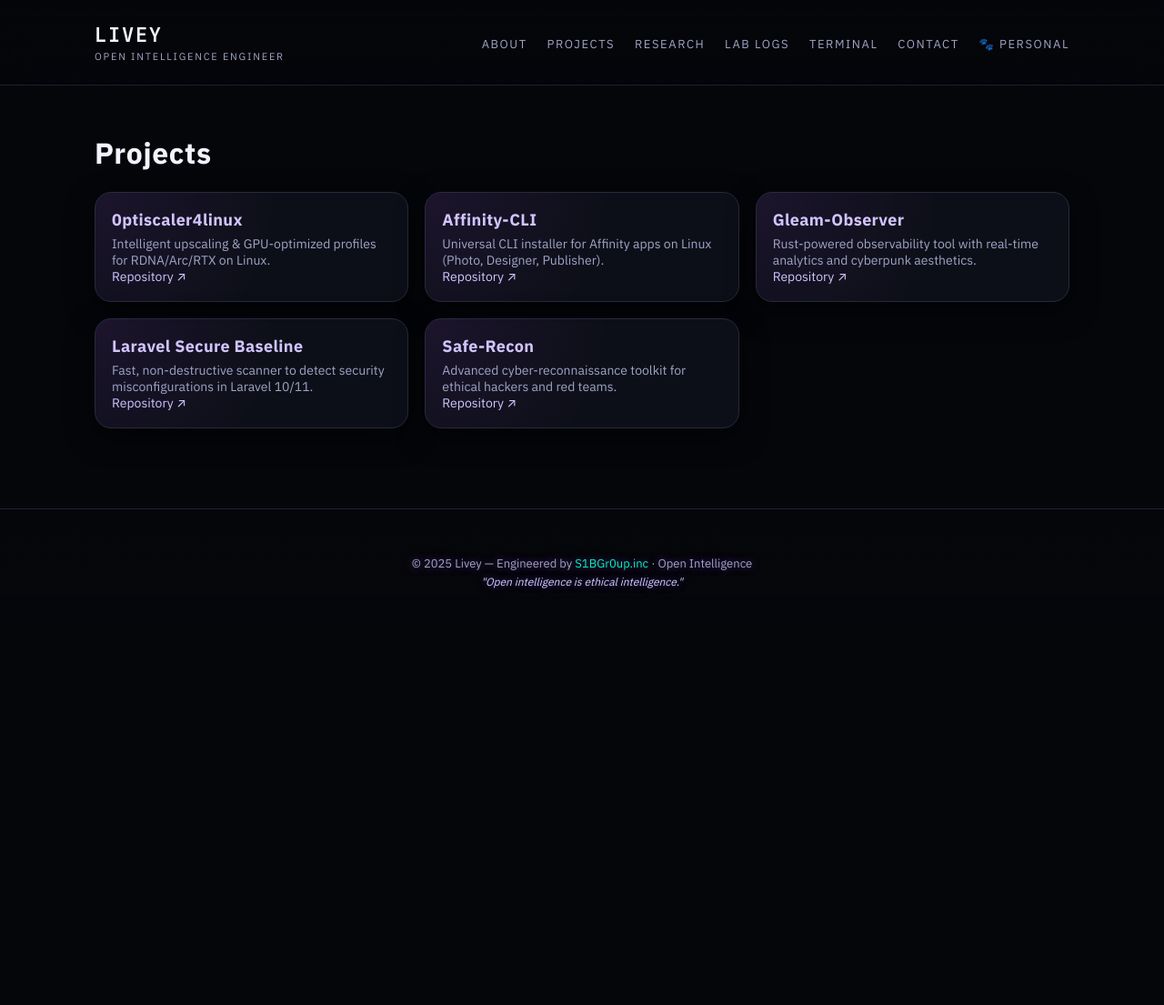
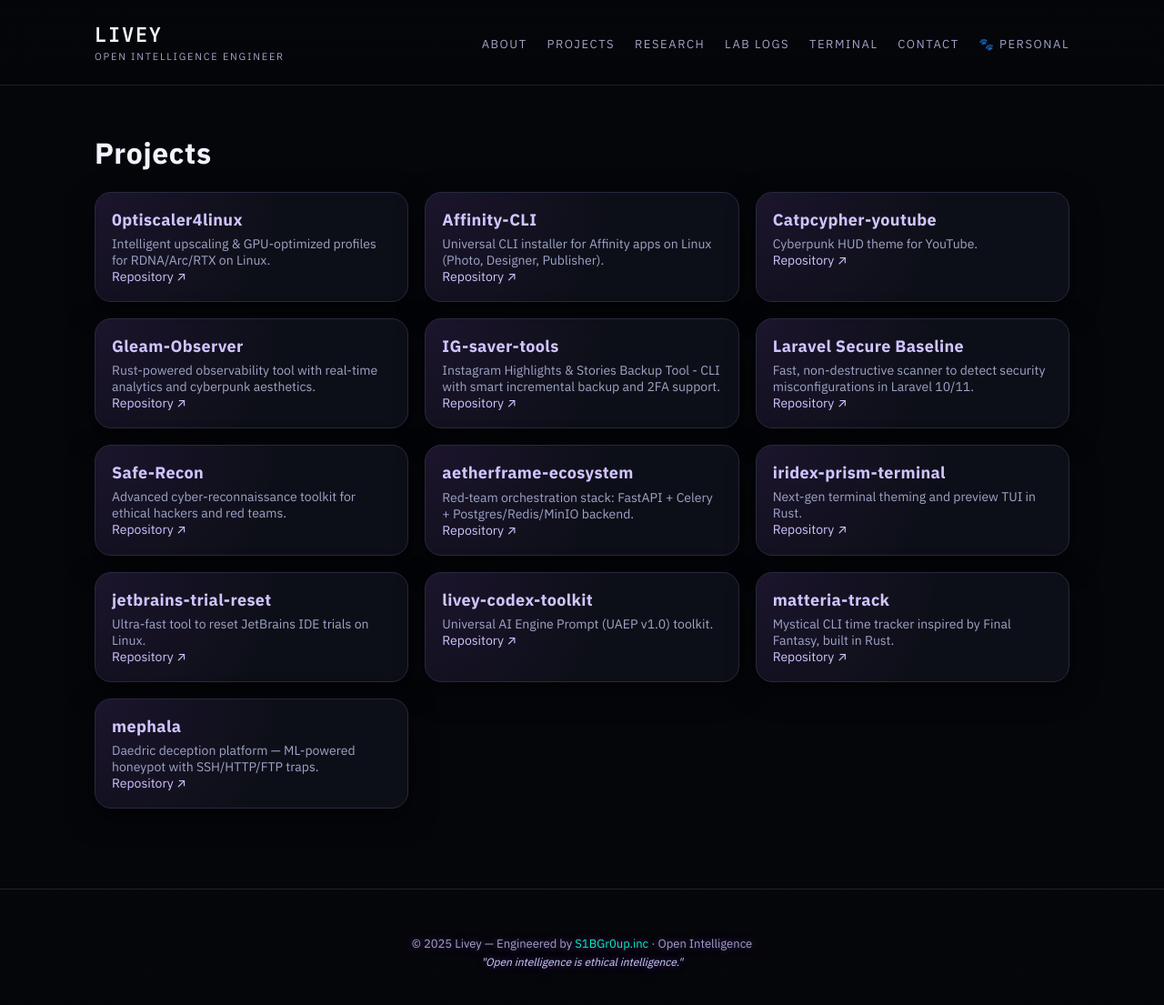
Before and after one commit to ind4skylivey/ind4skylivey.github.io, a Jekyll site: the page built from projects.md, in a window 1280 px wide and 1110 px high. Shown: the top 1105 px of the window at 91% size. Built offline with Jekyll 4.4.1, drawn with Linux system fonts in a browser that asks for light colours.

Commit message:
feat: update portfolio with 8 new projects and guides placeholder

```diff
--- /dev/null
+++ b/_projects/aetherframe-ecosystem.md
@@ -0,0 +1,19 @@
+---
+layout: "project"
+title: "aetherframe-ecosystem"
+description: "Red‑team orchestration stack: FastAPI + Celery + Postgres/Redis/MinIO backend."
+tags: ["FastAPI", "React", "Docker", "Security"]
+repo: "https://github.com/ind4skylivey/aetherframe-ecosystem"
+featured: false
+---
+
+### Overview
+A comprehensive Red-team orchestration stack featuring a modern backend and frontend architecture.
+
+### Highlights
+- Zero-setup via Docker Compose.
+- Vite/React UI with Typer CLI.
+- Backend powered by FastAPI, Celery, Postgres, Redis, and MinIO.
+
+### Tech stack
+FastAPI • React • Docker • Security
--- /dev/null
+++ b/_projects/ig-saver-tools.md
@@ -0,0 +1,19 @@
+---
+layout: "project"
+title: "IG-saver-tools"
+description: "Instagram Highlights & Stories Backup Tool - CLI with smart incremental backup and 2FA support."
+tags: ["Python", "CLI", "Backup", "OSINT"]
+repo: "https://github.com/ind4skylivey/IG-saver-tools"
+featured: false
+---
+
+### Overview
+CLI tool for backing up Instagram Highlights and Stories with smart incremental backup, progress tracking, and 2FA support.
+
+### Highlights
+- Incremental backup capabilities.
+- Supports Two-Factor Authentication.
+- Progress tracking for large downloads.
+
+### Tech stack
+Python • CLI • OSINT
--- /dev/null
+++ b/_projects/iridex-prism-terminal.md
@@ -0,0 +1,19 @@
+---
+layout: "project"
+title: "iridex-prism-terminal"
+description: "Next-gen terminal theming and preview TUI in Rust."
+tags: ["Rust", "TUI", "Terminal", "Theming"]
+repo: "https://github.com/ind4skylivey/iridex-prism-terminal"
+featured: true
+---
+
+### Overview
+A next-generation terminal theming and preview TUI written in Rust, focused on aesthetic and functionality.
+
+### Highlights
+- Context-aware themes.
+- Async widgets.
+- Secure dotfiles synchronization.
+
+### Tech stack
+Rust • TUI • Terminal • Theming
--- /dev/null
+++ b/_projects/jetbrains-trial-reset.md
@@ -0,0 +1,18 @@
+---
+layout: "project"
+title: "jetbrains-trial-reset"
+description: "Ultra-fast tool to reset JetBrains IDE trials on Linux."
+tags: ["Rust", "CLI", "Linux", "Automation"]
+repo: "https://github.com/ind4skylivey/jetbrains-trial-reset"
+featured: false
+---
+
+### Overview
+A utility tool written in Rust to manage JetBrains IDE trial periods on Linux systems.
+
+### Highlights
+- Written in Rust for speed.
+- Supports CLI, TUI, and Rofi interfaces.
+
+### Tech stack
+Rust • CLI • Linux • Automation
--- /dev/null
+++ b/_projects/livey-codex-toolkit.md
@@ -0,0 +1,17 @@
+---
+layout: "project"
+title: "livey-codex-toolkit"
+description: "Universal AI Engine Prompt (UAEP v1.0) toolkit."
+tags: ["AI", "Prompt Engineering", "Toolkit"]
+repo: "https://github.com/ind4skylivey/livey-codex-toolkit"
+featured: false
+---
+
+### Overview
+A toolkit focusing on AI engine prompting strategies and utilities.
+
+### Highlights
+- Contains the Universal AI Engine Prompt (UAEP v1.0).
+
+### Tech stack
+AI • Prompt Engineering • Toolkit
--- /dev/null
+++ b/_projects/matteria-track.md
@@ -0,0 +1,19 @@
+---
+layout: "project"
+title: "matteria-track"
+description: "Mystical CLI time tracker inspired by Final Fantasy, built in Rust."
+tags: ["Rust", "CLI", "Productivity", "GPG"]
+repo: "https://github.com/ind4skylivey/matteria-track"
+featured: false
+---
+
+### Overview
+A CLI time tracker with a Final Fantasy inspired theme, offering robust tracking features.
+
+### Highlights
+- Git/Obsidian sync integration.
+- GPG encryption for data security.
+- Pomodoro timer and achievement system.
+
+### Tech stack
+Rust • CLI • Productivity • GPG
--- /dev/null
+++ b/_projects/mephala.md
@@ -0,0 +1,19 @@
+---
+layout: "project"
+title: "mephala"
+description: "Daedric deception platform — ML-powered honeypot with SSH/HTTP/FTP traps."
+tags: ["Machine Learning", "Security", "Honeypot", "Python"]
+repo: "https://github.com/ind4skylivey/mephala"
+featured: true
+---
+
+### Overview
+ML-powered honeypot platform designed for deception with multiple protocol traps.
+
+### Highlights
+- Real-time threat intelligence.
+- SSH, HTTP, and FTP traps.
+- Machine Learning integration for threat analysis.
+
+### Tech stack
+Machine Learning • Security • Honeypot • Python
--- a/projects.md
+++ b/projects.md
@@ -16,3 +16,5 @@ permalink: /projects/
   </div>
 {% endfor %}
 </div>
+
+<!-- Here will go my personal guides for my projects -->
```
Also changed, not shown: _projects/catpcypher-youtube.md (added, +18 -0 lines).
